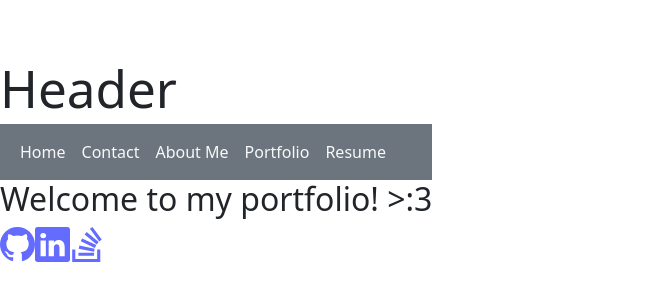
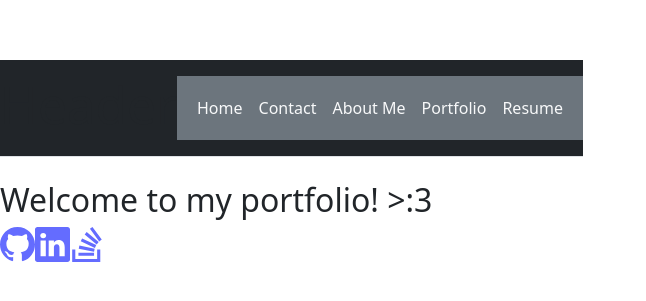
Before and after one commit to rogermle/david-react-portfolio, a React (Vite) app: page / in a window 1280 px wide. Shown: the part 239-540 px from the top of the page, without its empty margins (0-646 px from the left). Built offline with nearby package versions, Linux system fonts and the light colour scheme.

Commit message:
header now formats full width

```diff
--- a/src/components/Header.jsx
+++ b/src/components/Header.jsx
@@ -2,7 +2,7 @@
 
 function Header() {
     return (
-        <header>
+        <header class="d-flex flex-wrap justify-content-between py-3 mb-4 border-bottom bg-dark">
             <h1>Header</h1>
             <Navigation />
         </header>
```
